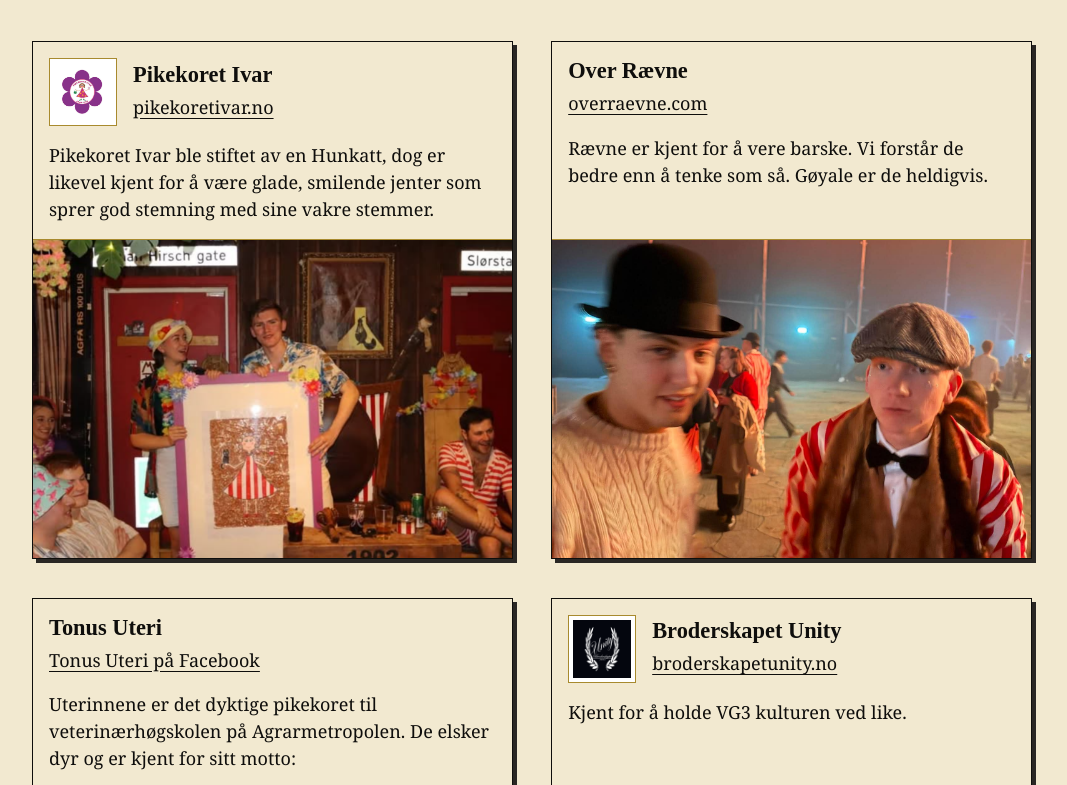
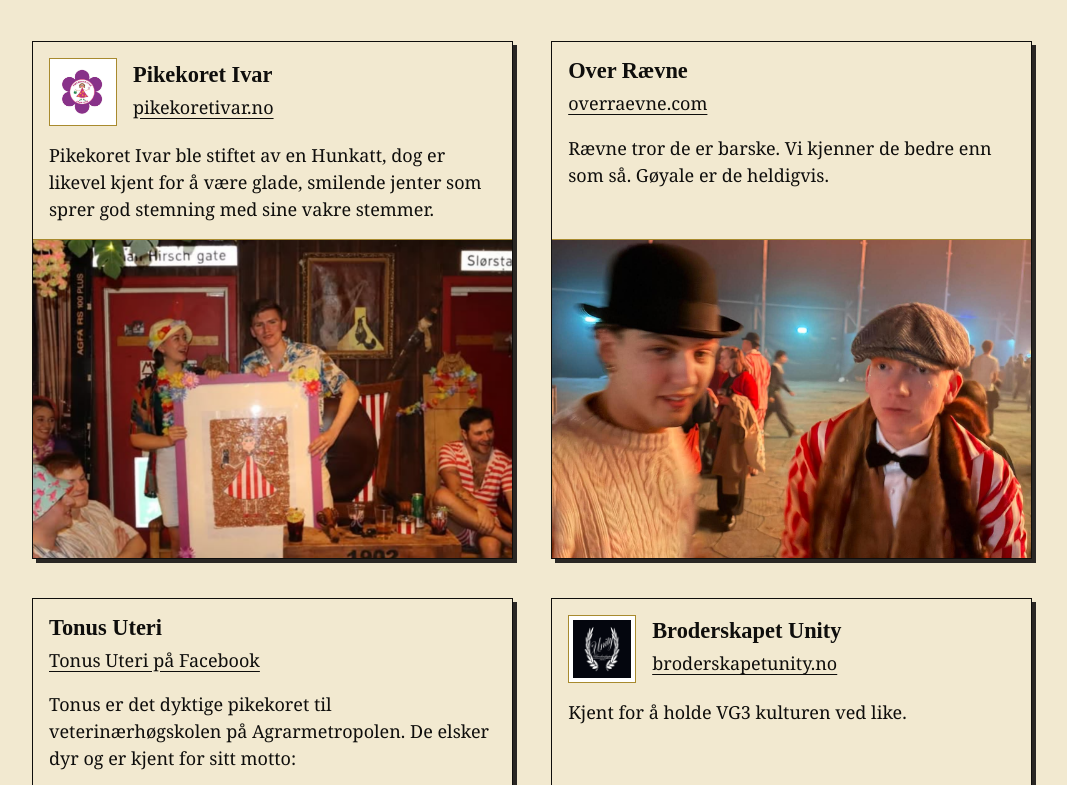
Before and after one commit to Halvorgb11/Hankattforeningenst1902, a plain HTML site: page treenighet.html in a window 1280 px wide. Shown: the part 2240-3025 px from the top of the page, without its empty margins (108-1175 px from the left). Drawn offline with Linux system fonts and the light colour scheme; a web font is replaced by a local one.

Commit message:
Oppdater ordlyden for tre foreninger

```diff
--- a/treenighet.html
+++ b/treenighet.html
@@ -87,7 +87,7 @@
                 <a href="https://www.overraevne.com/">overraevne.com</a>
               </div>
             </div>
-            <p class="relation-description">Rævne er kjent for å vere barske. Vi forstår de bedre enn å tenke som så. Gøyale er de heldigvis.</p>
+            <p class="relation-description">Rævne tror de er barske. Vi kjenner de bedre enn som så. Gøyale er de heldigvis.</p>
             <img class="relation-photo" src="images/R%C3%A6vne%20relasjon.jpg" alt="Bilde av Mannskoret Over Rævne" width="1536" height="2048" loading="lazy">
           </article>
           <article class="relation-card">
@@ -97,7 +97,7 @@
                 <a href="https://www.facebook.com/tonusuteri">Tonus Uteri på Facebook</a>
               </div>
             </div>
-            <p class="relation-description">Uterinnene er det dyktige pikekoret til veterinærhøgskolen på Agrarmetropolen. De elsker dyr og er kjent for sitt motto:</p>
+            <p class="relation-description">Tonus er det dyktige pikekoret til veterinærhøgskolen på Agrarmetropolen. De elsker dyr og er kjent for sitt motto:</p>
             <p class="relation-description">«Man må bruke <em>HELE</em> oksen»</p>
             <img class="relation-photo" src="images/Tonus%20relasjon.png" alt="Bilete frå Tonus Uteri" width="856" height="647" loading="lazy">
           </article>
@@ -121,7 +121,7 @@
               </div>
             </div>
             <p class="relation-description">Skål Førstefrøken!</p>
-            <p class="relation-description">Disse damene leverer hjemmelagde vaffler, iført hjemmesydde kjoler, mens de drikker hjemmebrygget vin fermentert med naturlig hjemmedyrka gjær.</p>
+            <p class="relation-description">Disse damene lager hjemmelagde vaffler, iført hjemmesydde kjoler, mens de drikker hjemmebrygget vin fermentert med naturlig hjemmedyrket gjær.</p>
             <p class="relation-description">Skål Fotfrøken!</p>
             <img class="relation-photo" src="images/FF-relasjon.jpg" alt="Gruppebilde av Feminin &amp; Fornem" width="2048" height="1366" loading="lazy">
           </article>
```
